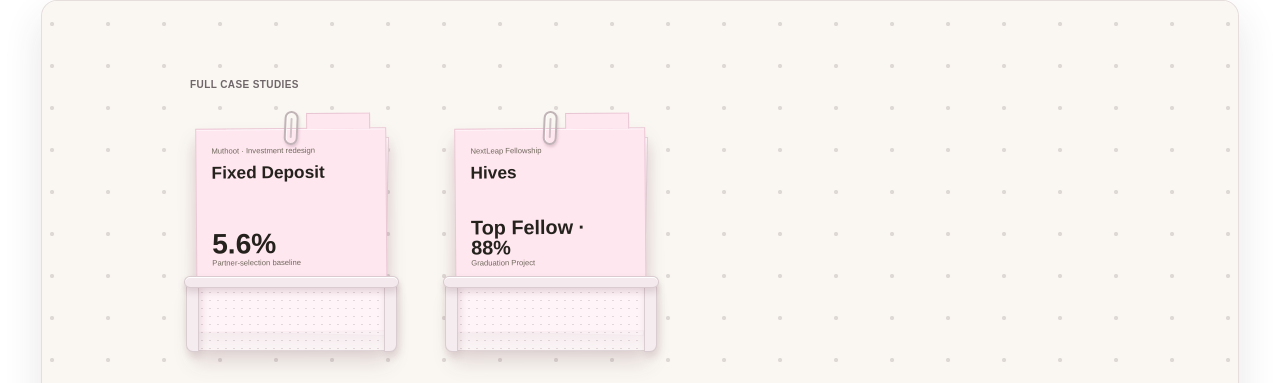
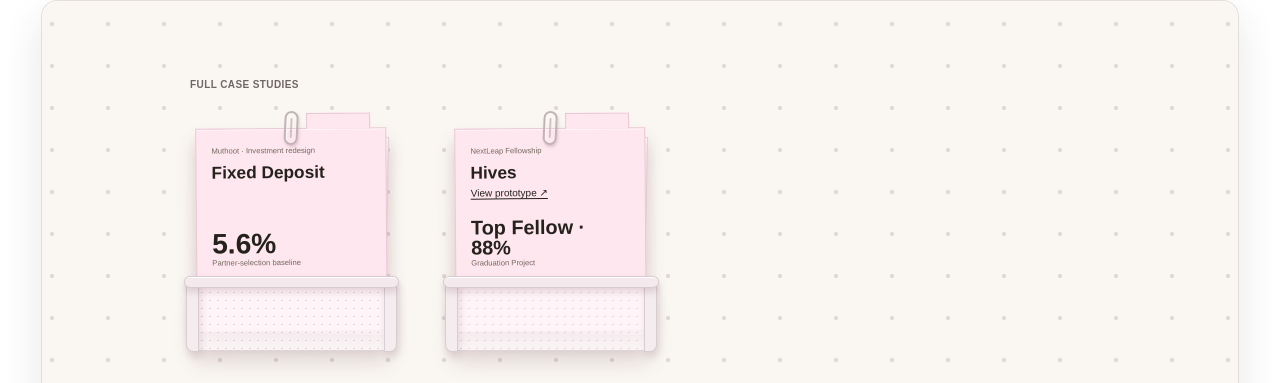
Before and after one commit to MeenaVuppu/portfolio, a Next.js app: page /archive in a window 1280 px wide. Shown: the part 70-453 px from the top of the page. Built offline with nearby package versions, Linux system fonts and the light colour scheme.

Commit message:
Add explicit Hives prototype link

```diff
--- a/app/components/ProjectFile.tsx
+++ b/app/components/ProjectFile.tsx
@@ -78,9 +78,10 @@ export function ProjectFile({ project, className = "", compact, disabled = false
         <PaperClip className="project-file__clip" />
         <span className="project-file__tab" aria-hidden="true" />
         <span className="project-file__eyebrow">{project.eyebrow}</span>
-        {externalHref && externalTitleHref ? (
-          <a className="project-file__title" href={externalTitleHref} target="_blank" rel="noopener noreferrer" aria-label={`${project.title} prototype (opens in a new tab)`}>{project.title}</a>
-        ) : <span className="project-file__title">{project.title}</span>}
+        <span className="project-file__title">{project.title}</span>
+        {externalHref && externalTitleHref && (
+          <a className="project-file__prototype-link" href={externalTitleHref} target="_blank" rel="noopener noreferrer" aria-label={`${project.title} prototype (opens in a new tab)`}>View prototype ↗</a>
+        )}
         <span className="project-file__metric">{project.metric}</span>
         <span className="project-file__label">{project.metricLabel}</span>
       </span>
```
Also changed, not shown: app/globals.css.
